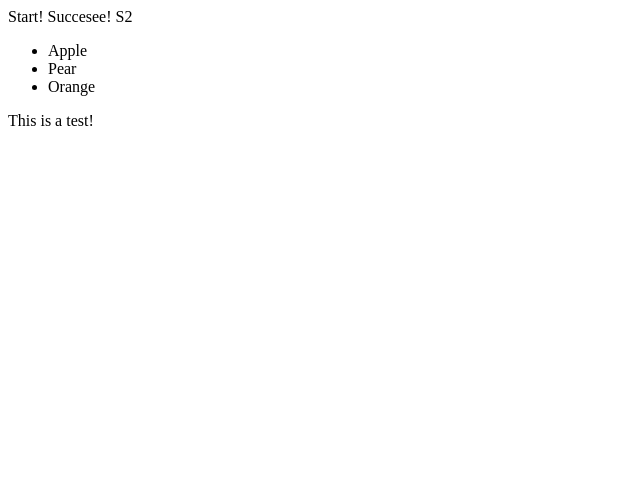
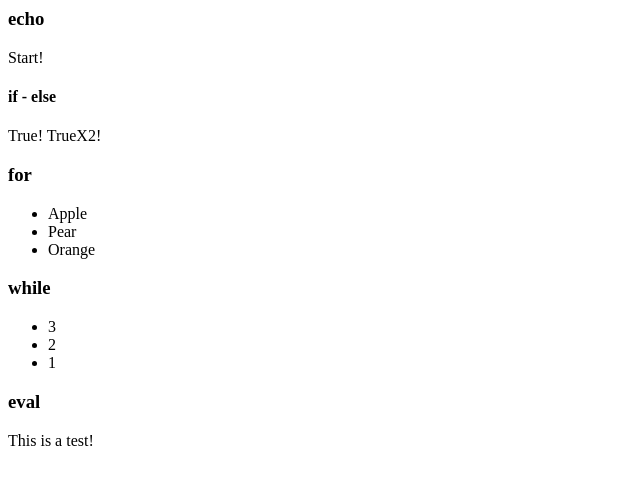
Before and after one commit to erpframework/JTemplate, a plain HTML site: page index.html in a window 1280 px wide. Shown: the whole page, without its empty margins (0-640 px from the left). Drawn offline with Linux system fonts and the light colour scheme.

Commit message:
Add 'echo', 'while', 'eval' support. Delete $ output directly support

```diff
--- a/JTemplate.js
+++ b/JTemplate.js
@@ -2,7 +2,7 @@
  * 					JTemplate 					*
  * 					CMSPP.NET					*
  * 				   JTemplate.js					*
- *  	2012-8-25 3:23:12$	ZengOhm@gmail.com	*
+ *  	2012-8-25 18:18:05$	ZengOhm@gmail.com	*
  ************************************************/
 function _JTemplate(){
 	this._templateStore = new Array();
@@ -75,11 +75,8 @@ function _JTemplate(){
 	{
 		var rWord = '';
 		do{
-			if(this._scanCodeChar==' ')continue;
-			if(this._scanCodeChar=='$'){
-				return this._valueOutput();
-			}
-			if(this._scanCodeChar=='(' || this._scanCodeChar=='{' ){
+			if(rWord == '' && this._scanCodeChar==' ')continue;
+			if(this._scanCodeChar=='(' || this._scanCodeChar=='{' || this._scanCodeChar==' '){
 				return this._keyWord(rWord);
 			}
 			rWord += this._scanCodeChar;
@@ -151,21 +148,6 @@ function _JTemplate(){
 					codeConditionNested:this._codeConditionNested,
 					codeBlockNested:this._codeBlockNested
 		};
-	};
-
-	this._valueOutput = function()
-	{
-		var m_Name = '';
-		do{
-			if(this._scanCodeChar=='#')
-			{
-				this._readChar();
-				if(this._scanCodeChar=='>')break;
-				else this._codeError('Unknow end line "' + this._scanCodeChar + '"');
-			}
-			m_Name+=this._scanCodeChar;
-		}while(this._readChar());
-		return this._eval(m_Name);
 	};
 
 	this._codeError = function (info)
@@ -353,5 +335,109 @@ _JTemplate.prototype._keyWord_for = function(){
 	}while(this._readChar());
 }
 
+_JTemplate.prototype._keyWord_echo = function(){
+	var rWord = '';
+	do{
+		if(this._scanCodeChar=='#')
+		{
+				this._readChar();
+				if(this._scanCodeChar=='>')break;
+				else this._codeError('Unknow end line "' + this._scanCodeChar + '"');
+		}
+		rWord+=this._scanCodeChar;
+	}while(this._readChar());
+	return this._eval(rWord);
+}
+
+_JTemplate.prototype._keyWord_eval = function(){
+	var rWord = '';
+	do{
+		if(this._scanCodeChar=='#')
+		{
+				this._readChar();
+				if(this._scanCodeChar=='>')break;
+				else this._codeError('Unknow end line "' + this._scanCodeChar + '"');
+		}
+		rWord+=this._scanCodeChar;
+	}while(this._readChar());
+	this._eval(rWord);
+	return "";
+}
+
+_JTemplate.prototype._keyWord_while = function(){
+	var rWord = '';
+	var rString = '';
+	var conditionString;
+	var conditionFlag;
+	var enterCodeBlockNested = this._codeBlockNested;
+	var loopStartPosition;
+	/*
+	 * 0	Read condition
+	 * 1	Enter Loop
+	 * 2	Wait for HTMLBlock
+	 * 3	Wait for HTMLBlock End
+	 */
+	var keywordForRunState = 0;
+	do{
+		switch(keywordForRunState)
+		{
+			case 0:
+				rWord += this._scanCodeChar;
+				if(this._codeConditionNested==0)
+				{
+					conditionString = rWord;
+					this._eval(conditionString);
+					keywordForRunState = 1;
+					rWord = "";
+				}
+				break;
+			case 1:
+				if(this._scanCodeChar==' ')break;
+				conditionFlag = this._eval(conditionString);
+				if(!conditionFlag)return rString;
+				keywordForRunState = 2;
+				break;
+			case 2:
+				if(this._scanCodeChar==' ')break;
+				else if(this._scanCodeChar=='#')break;
+				else if(this._scanCodeChar=='>')
+				{
+					this._readChar();
+					loopStartPosition = this._tell();
+					rString += this._readHTMLBlock();
+					keywordForRunState = 3;
+				}
+				break;
+			case 3:
+				if(this._scanCodeChar==' '){
+					break;
+				}else if(this._scanCodeChar=='#'){		// <#}#>
+					if(enterCodeBlockNested != this._codeBlockNested)
+						this._codeError('Code Block Nested Error');
+					this._readChar();
+					if(this._scanCodeChar!='>')
+						this._codeError('Unknow end of line "' + this._scanCodeChar + '"');
+					conditionFlag = this._eval(conditionString);
+					if(!conditionFlag)return rString;
+					else{
+						this._seek(loopStartPosition);
+						rString += this._readHTMLBlock();
+					}
+				}else if(this._scanCodeChar!='}'){
+					rString+= this._readJTemplate();
+					this._readChar();
+					rString+= this._readHTMLBlock();
+				}else if(this._scanCodeChar=='(' || this._scanCodeChar=='{'){  // <# if(condition){ #>
+					rString += this._keyWord(rWord);
+					this._readChar();
+					rString += this._readHTMLBlock();
+					rWord = '';
+				}else{
+					rWord+=this._scanCodeChar;
+				}
+		}
+	}while(this._readChar());
+}
+
 var JTemplate = new _JTemplate();
 var $JT = function(a,b){return JTemplate.display(a,b);};
--- a/index.html
+++ b/index.html
@@ -1,6 +1,6 @@
 <html>
 	<head>
-		<meta http-equiv="Content-Type" content="text/html; charset=UTF-8" />
+		<meta http-equiv="Content-Type" content="text/html; charset=gbk" />
 		<title>JTemplate - Develop</title>
 		<script type="text/javascript" src="JTemplate.js"></script>
 		<script type="text/javascript">
@@ -8,29 +8,39 @@
 			{
 				document.body.innerHTML = $JT('TestTemplate',{
 					startString:'Start!',
-					fruits:new Array(
-						'Apple','Pear','Orange'
-					)
+					fruits:new Array('Apple','Pear','Orange')
 				});
 			}
 		</script>
 	</head>
 	<body onload="onDocumentLoad();"> </body>
 <!--[TestTemplate[
-	<# $startString #>
+	<h3>echo</h3>
+	<# echo $startString #>
+	<h4>if - else</h4>
 	<# if(true){ #>
-		Succesee!
+		True!
 		<# if(true){ #>
-			S2
+			TrueX2!
 		<# } #>
 	<# }else{ #>
-		Failed!
+		False!
 	<# } #>
+	<h3>for</h3>
 	<ul>
-	<# for($i=0;$i<3;$i++){ #>
-		<li><# $fruits[$i] #></li>
+	<# for($i=0;$i<$fruits.length;$i++){ #>
+		<li><# echo $fruits[$i] #></li>
 	<# } #>
 	</ul>
-	This is a test!
+	<h3>while</h3>
+	<ul>
+	<# while($i>0){ #>
+		<li><# echo $i #></li>
+		<# eval $i-- #>
+	<# } #>
+	</ul>
+	<h3>eval</h3>
+	<# eval $end = "This is a test!" #>
+	<# echo $end #>
 ]]-->
 </html>
```
